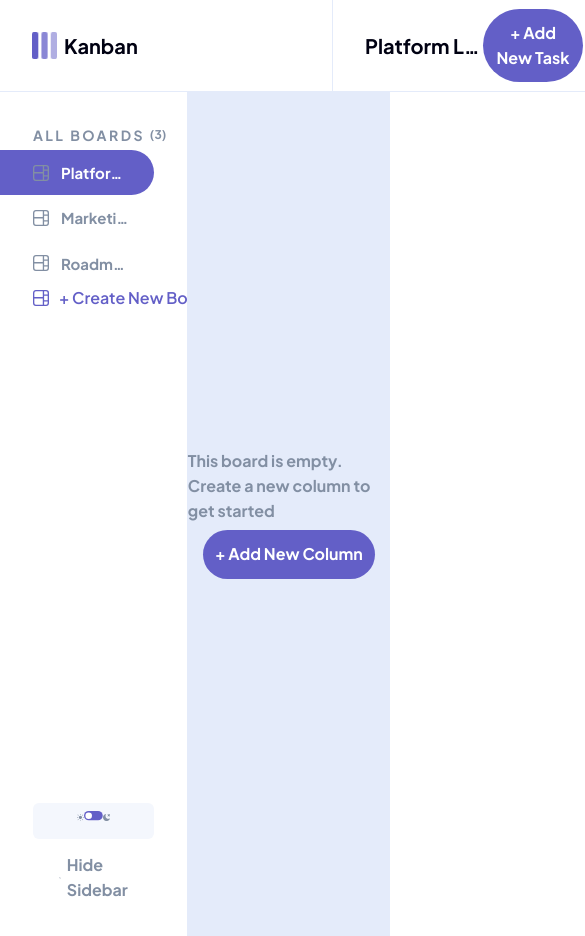
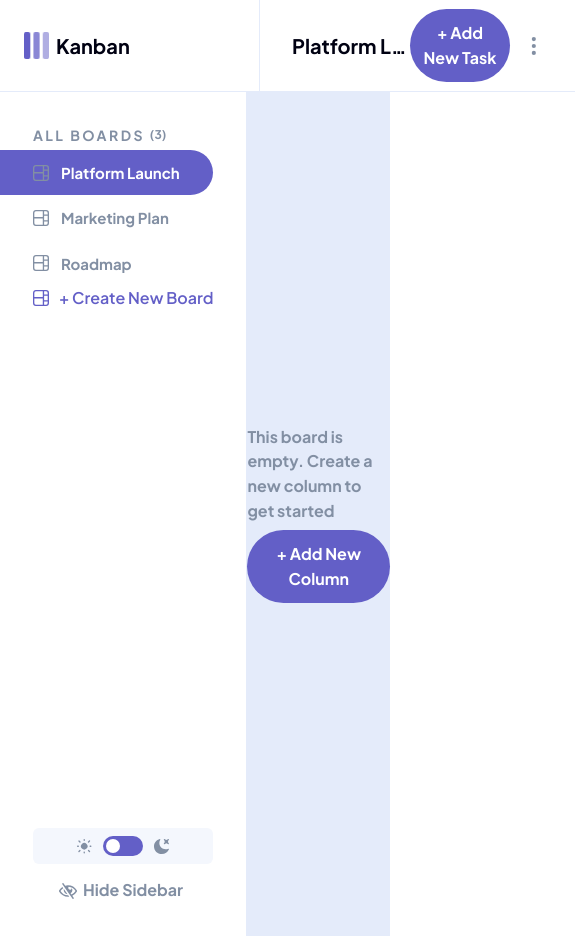
Before and after one commit to HabibEniolabi/kanban-task-management-app, a Next.js app: page / in a window 390 px wide. Shown: the top 936 px of the page, 585 px wide, since content can reach past the window. Built offline with nearby package versions, Linux system fonts and the light colour scheme.

Commit message:
Fixes on Sidebar & Header styles

```diff
--- a/src/assets/icon/toggle.tsx
+++ b/src/assets/icon/toggle.tsx
@@ -1,12 +1,18 @@
-import * as React from "react"
-import { SVGProps } from "react"
+import * as React from "react";
+import { SVGProps } from "react";
 
-export interface ToggleProps extends SVGProps<SVGSVGElement>{
-    primaryColor: string;
-    secondaryColor: string;
+export interface ToggleProps extends SVGProps<SVGSVGElement> {
+  primaryColor: string;
+  secondaryColor: string;
+  isDark: boolean;
 }
 
-const Toggle = ({primaryColor, secondaryColor, ...props}: ToggleProps) => (
+const Toggle = ({
+  primaryColor,
+  secondaryColor,
+  isDark,
+  ...props
+}: ToggleProps) => (
   <svg
     xmlns="http://www.w3.org/2000/svg"
     viewBox="0 0 40 20"
@@ -15,7 +21,17 @@ const Toggle = ({primaryColor, secondaryColor, ...props}: ToggleProps) => (
     {...props}
   >
     <rect width={40} height={20} fill={secondaryColor} rx={10} />
-    <circle cx={10} cy={10} r={7} fill={primaryColor} />
+    <circle
+      cx={10}
+      cy={10}
+      r={7}
+      fill={primaryColor}
+      className="transition-transform duration-300 ease-out"
+      style={{
+        transform: isDark ? "translateX(20px)" : "translateX(0px)",
+        transformOrigin: "center",
+      }}
+    />
   </svg>
-)
-export default Toggle
+);
+export default Toggle;
--- a/src/components/Header.tsx
+++ b/src/components/Header.tsx
@@ -11,6 +11,7 @@ export interface HeaderProps {
   onAddTask: () => void;
   onEditBoard: () => void;
   onDeleteBoard: () => void;
+  isSidebarVisible?: boolean;
 }
 
 const Header: React.FC<HeaderProps> = ({
@@ -18,6 +19,7 @@ const Header: React.FC<HeaderProps> = ({
   onAddTask,
   onEditBoard,
   onDeleteBoard,
+  isSidebarVisible = true,
 }) => {
   const boardName = currentBoard?.name || "Select a Board";
   const hasColumns = currentBoard && currentBoard.id !== "0";
@@ -25,15 +27,16 @@ const Header: React.FC<HeaderProps> = ({
   const { colorScheme, setColorScheme } = useMantineColorScheme();
   const isDark = colorScheme === "dark";
 
-  // // In a real application, you'd likely get the theme here too
-  // const isDark = false; // Placeholder
-  const textColor = isDark ? 'text-white' : 'text-[#000112]';
+  const textColor = isDark ? "text-white" : "text-[#000112]";
+
+  const leftPaddingClass = isSidebarVisible ? "pl-[32px]" : "pl-[24px]";
 
   return (
     <div
-      className={`flex justify-between items-center bg-[#FFFFFF] dark:bg-[#2B2C37] px-[32px] border-b border-[#E4EBFA] dark:border-[#979797] flex-1 h-[92px]`}
+      className={`flex items-center bg-[#FFFFFF] dark:bg-[#2B2C37] border-b border-[#E4EBFA] dark:border-[#979797] flex-1 h-[92px]`}
     >
-      <div className="flex gap-[7px] w-[300px] flex-shrink-0 items-center h-full">
+      {isSidebarVisible && (
+        <div className="flex gap-[7px] w-[260px] px-[24px] items-center border-r border-[#E4EBFA] dark:border-[#979797] h-full">
           <Image
             src={Logo}
             alt="Kanban Logo"
@@ -45,8 +48,12 @@ const Header: React.FC<HeaderProps> = ({
             Kanban
           </h1>
         </div>
-      <div className="flex flex-1 justify-between items-center border-l border-[#E4EBFA] dark:border-[#979797] pl-[32px] h-full w-full">
-        <h3 className={`md:text-2xl text-[20px] font-bold ${textColor} truncate`}>
+      )}
+      <div
+        className={`flex flex-1 justify-between items-center ${leftPaddingClass} pr-[32px] h-full`}
+      >
+        <div className="flex items-center w-full justify-between h-full">
+          <h3 className={`md:text-2xl text-xl font-bold ${textColor} truncate`}>
             {boardName}
           </h3>
           <div className="flex items-center gap-[15px]">
@@ -60,7 +67,7 @@ const Header: React.FC<HeaderProps> = ({
             <Menu shadow="md" width={200} position="bottom-end">
               <Menu.Target>
                 <button className="h-[18px] w-[18px] bg-transparent border-none cursor-pointer flex items-center justify-center">
-                <Ellipsis color="#828FA3" width={48} height={18}/>
+                  <Ellipsis color="#828FA3" width={48} height={18} />
                 </button>
               </Menu.Target>
 
@@ -77,6 +84,7 @@ const Header: React.FC<HeaderProps> = ({
           </div>
         </div>
       </div>
+    </div>
   );
 };
 
--- a/src/components/Sidebar.tsx
+++ b/src/components/Sidebar.tsx
@@ -43,7 +43,9 @@ const Sidebar = ({
   };
 
   return (
-    <div className="flex flex-col bg-white dark:bg-[#2B2C37] w-[300px] p-[33px] justify-between border-r border-[#E4EBFA] dark:border-[#979797] h-screen overflow-hidden">
+    <div className="w-[300px] border-r border-[#E4EBFA] dark:border-[#979797] h-screen bg-white dark:bg-[#2B2C37]">
+      <div className="p-[33px] flex flex-col justify-between h-full">
+        {/* // <div className="flex flex-col bg-white dark:bg-[#2B2C37] w-[300px] p-[33px] justify-between border-r border-[#E4EBFA] dark:border-[#979797] h-screen overflow-hidden"> */}
         <div>
           <BoardSection
             title="all boards"
@@ -79,6 +81,7 @@ const Sidebar = ({
               <Toggle
                 primaryColor={isDark ? "#635FC7" : "#fff"}
                 secondaryColor={isDark ? "#fff" : "#635FC7"}
+                isDark={false}
               />
             </div>
             <div className="w-[15px] h-[15px]">
@@ -89,10 +92,13 @@ const Sidebar = ({
             className="flex items-center cursor-pointer font-bold gap-[6px] text-[#828FA3] px-[26px]"
             onClick={onHideSidebar}
           >
-          <Hide color="#828FA3" width={18} height={16} /> <h4>Hide Sidebar</h4>
+            <Hide color="#828FA3" width={18} height={16} />{" "}
+            <h4>Hide Sidebar</h4>
           </div>
         </div>
       </div>
+    </div>
+    // </div>
   );
 };
 
```
Lines whose indentation alone changed are shown as unchanged.
